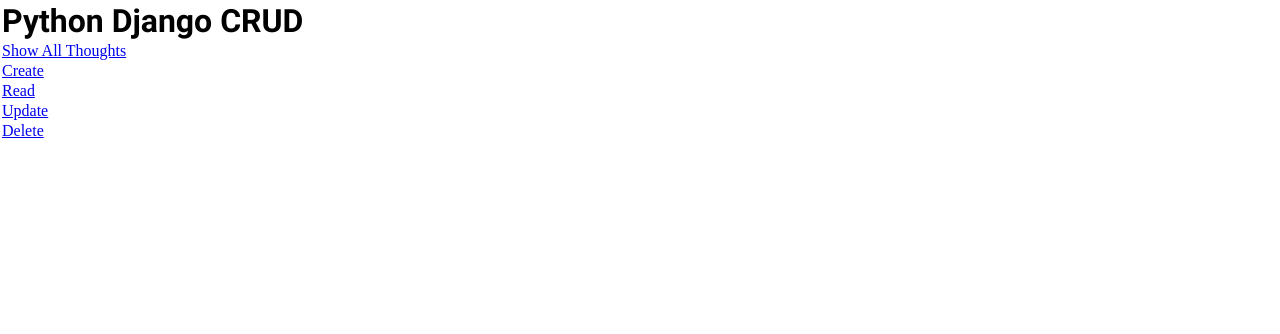
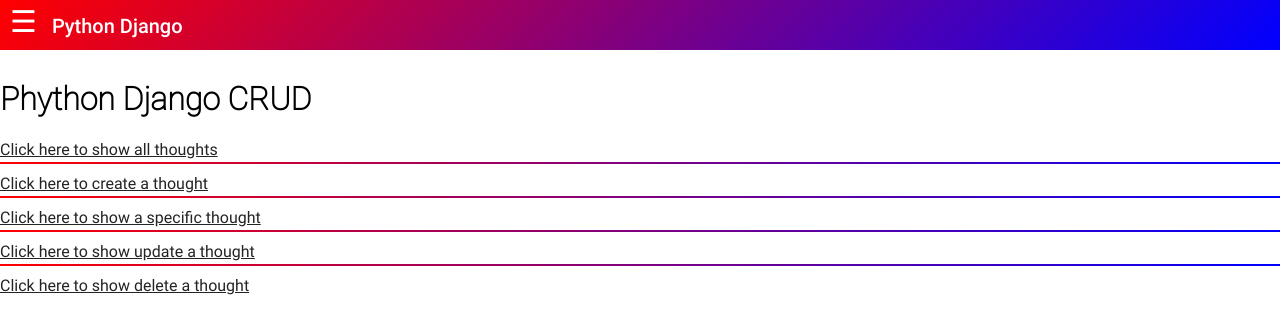
Before and after one commit to learncodeutrecht/python-django-crud, a Django app: page / in a window 1280 px wide. Shown: the top 334 px of the page. Run offline with Django 3.2, Linux system fonts and the light colour scheme.

Commit message:
moar style improvements + added sidemenu and header

```diff
--- a/pydjapp/pdcrud/static/pdcrud/style.css
+++ b/pydjapp/pdcrud/static/pdcrud/style.css
@@ -33,7 +33,7 @@
 header{
     float: left;
     width: 100%;
-    background: linear-gradient(135deg, #000000, #FFFF00);
+    background: linear-gradient(135deg, red, blue);
     background-size: 100% 100%;
     height: 50px;
     position: fixed;
@@ -561,5 +561,5 @@
     float: left;
     width: 100%;
     height: 1.5px;
-    background: linear-gradient(145deg, rgba(0, 183, 255, 1.0), rgba(255, 0, 94, 1.0));
+    background: linear-gradient(145deg, red, blue);
 }
--- a/pydjapp/pdcrud/templates/pdcrud/base.html
+++ b/pydjapp/pdcrud/templates/pdcrud/base.html
@@ -9,8 +9,53 @@
     <title>Python Django</title>
 </head>
 <body>
-    {% block content %}
+    <header>
+        <div class="header_menu">
+            <div class="side_menu_toggle">
+                <a onclick="toggle_visibility(['side_menu'])">&#9776;</a>
+            </div>
+        </div>
+        <div id="st" class="site_title"><h1 class="header_title">Python Django</h1></div>
+    </header>
+    <aside id="side_menu" style="display: none;">
+        <div class="ie_scroll">
+            <div class="aside_menu">
+                <a href="">Some</a>
+                <a href="">Links</a>
+                <a href="">That</a>
+                <a href="">Go</a>
+                <a href="">Nowhere</a>
+            </div>
+        </div>
+    </aside>
+    <main class="">
+        {% block content %}
 
-    {% endblock %}
+        {% endblock %}
+    </main>
 </body>
+<script>
+    function toggle_visibility(ids) {
+        ids.forEach(function(id){
+            var e = document.getElementById(id);
+            if(e.style.display == 'none') {
+                e.style.display = 'block';
+            }else {
+                e.style.display = 'none';
+            }
+        });
+    }
+    function toggle_visibility_ONLY_DISABLE(ids) {
+        ids.forEach(function(id){document.getElementById(id).style.display = 'none';});
+    }
+    function addEventHandlerToMain() {
+        document.getElementsByTagName("main").item(0).addEventListener('click', function(){
+            toggle_visibility_ONLY_DISABLE(['side_menu'])
+        });
+        document.getElementsByTagName("footer").item(0).addEventListener('click', function(){
+            toggle_visibility_ONLY_DISABLE(['side_menu'])
+        });
+    }
+    addEventHandlerToMain();
+</script>
 </html>
--- a/pydjapp/pdcrud/templates/pdcrud/index.html
+++ b/pydjapp/pdcrud/templates/pdcrud/index.html
@@ -1,35 +1,23 @@
 {% extends "pdcrud/base.html" %}
 {% block content %}
-    <table align="center">
-        <tr>
-            <td>
-                <h1 align="center">Python Django CRUD</h1>
-            </td>
-        </tr>
-        <tr>
-            <td colspan="2">
-                <a href="readall">Show All Thoughts</a>
-            </td>
-        </tr>
-        <tr>
-            <td colspan="2">
-                <a href="create">Create</a>
-            </td>
-        </tr>
-        <tr>
-            <td colspan="2">
-                <a href="read">Read</a>
-            </td>
-        </tr>
-        <tr>
-            <td colspan="2">
-                <a href="update">Update</a>
-            </td>
-        </tr>
-        <tr>
-            <td colspan="2">
-                <a href="delete">Delete</a>
-            </td>
-        </tr>
-    </table>
+<h2>Phython Django CRUD</h2>
+<p class="text">
+    <a class="normal_link" href="readall">Click here to show all thoughts</a>
+</p>
+<div class="fancy_line"></div>
+<p class="text">
+    <a class="normal_link" href="create">Click here to create a thought</a>
+</p>
+<div class="fancy_line"></div>
+<p class="text">
+    <a class="normal_link" href="read">Click here to show a specific thought</a>
+</p>
+<div class="fancy_line"></div>
+<p class="text">
+    <a class="normal_link" href="update">Click here to show update a thought</a>
+</p>
+<div class="fancy_line"></div>
+<p class="text">
+    <a class="normal_link" href="delete">Click here to show delete a thought</a>
+</p>
 {% endblock %}
```
